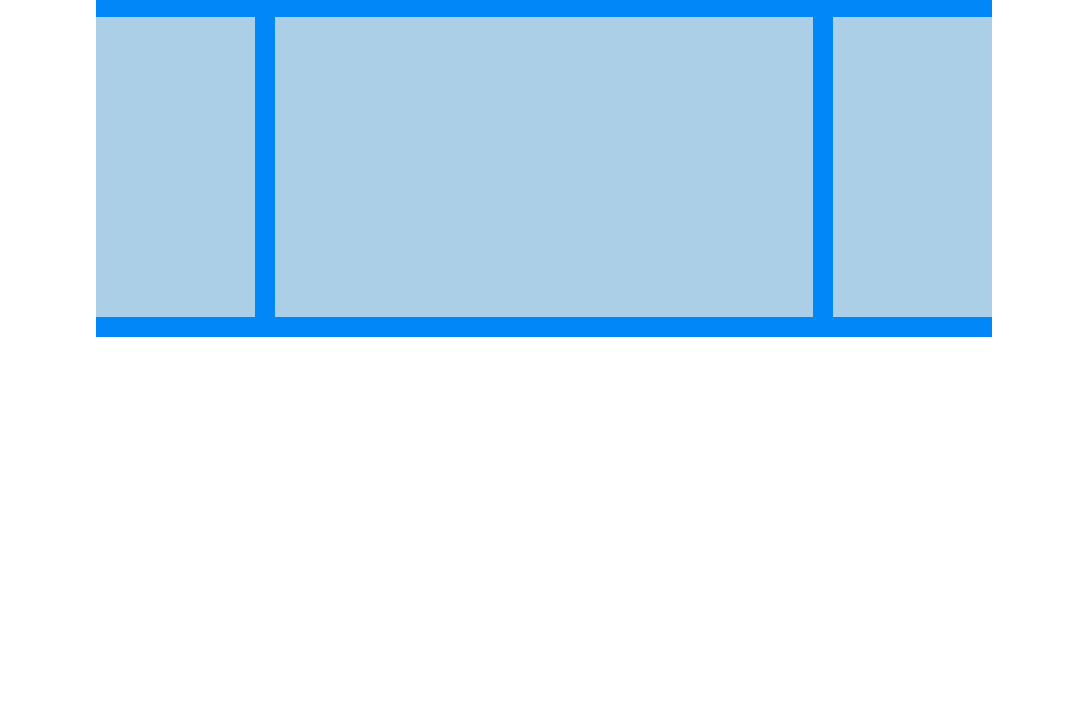
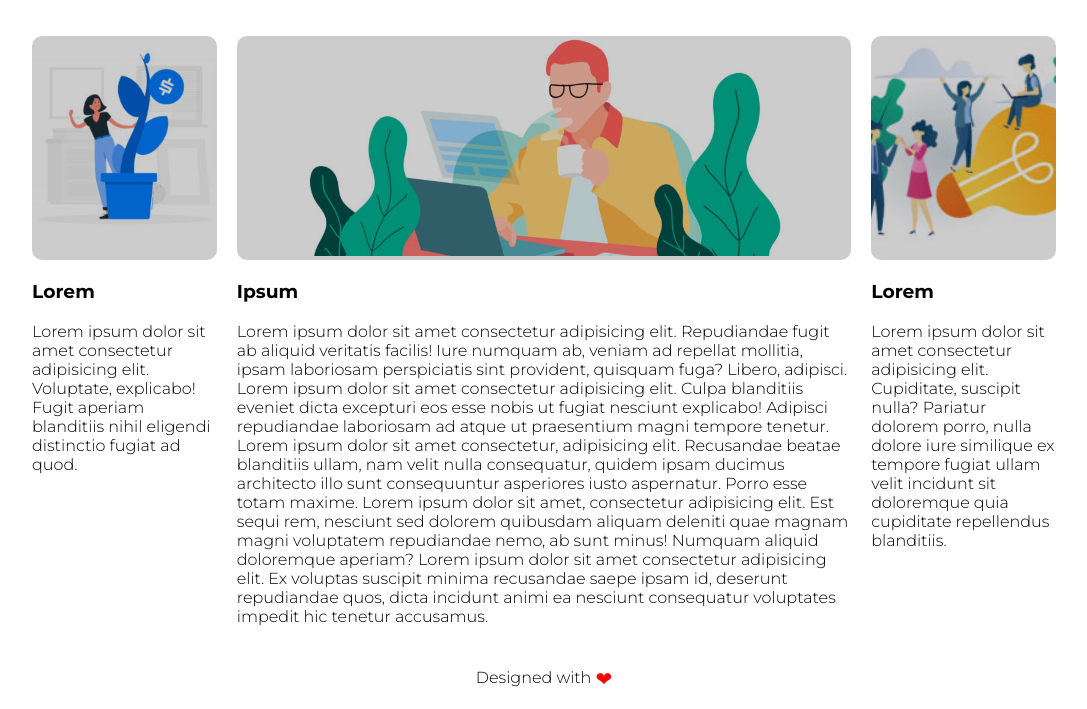
Before and after one commit to pietrospitella/htmlcss-wp, a plain HTML site: page index.html in a window 1280 px wide. Shown: the part 654-1363 px from the top of the page, without its empty margins (96-1183 px from the left). Before the commit the page ends 1051 px from the top, so only its background shows below. Drawn offline with Linux system fonts and the light colour scheme.

Commit message:
main & footer completed

```diff
--- a/css/style.css
+++ b/css/style.css
@@ -11,7 +11,7 @@ body {
 }
 
 .container {
-    width: 70%;
+    width: 80%;
     margin: 0 auto;
 }
 
@@ -21,15 +21,10 @@ body {
     clear: both;
 }
 
-header {
-    /* background-color: #E579E6; */
-}
-
-
-
 footer {
     height: 50px;
-    /* background-color: #8801FE; */
+    margin-top: 20px;
+    text-align: center;
 }
 
 /* / common */
@@ -37,7 +32,6 @@ footer {
 /* header */
 
 .menu {
-    /* height: 70px; */
     margin-bottom: 10px;
 }
 
@@ -103,22 +97,43 @@ nav  li a {
 
 .layout-bottom {
     width: 100%;
-    background-color: #0287F8;
+    height: 700px;
     margin: 20px 0 10px 0;
 }
 
+.images {
+    position: relative;
+    margin-bottom: 20px;
+}
 
+.images .overlay {
+    background-color: rgba(0, 0, 0, 0.2);
+    position: absolute;
+    top: 0;
+    right: 0;
+    bottom: 0;
+    left: 0;
+    border-radius: 10px;
+}
 
-.head {
-    background-color: #ABCFE7;
+.head p, {
+    color: #858585;
+}
+
+.column img , .center img {
+    width: 100%;
+    height: 220px;
+    object-fit: cover;
+    border-radius: 10px;
 }
 
 .column, .center {
+    float: left;
     height: 300px;
-    float: left;
-    background-color: #ABCFE7;
     margin: 20px 0;
+    position: relative;
 }
+
 
 .column.left, .column.right{
     width: calc((100% / 5) - 20px);
@@ -134,15 +149,11 @@ nav  li a {
 
 /* footer */
 
-
+footer span {
+    color: red;
+    font-size: 20px;
+    line-height: 40px;
+    vertical-align: middle;
+}
 
 /* / footer */
-
-
-/* debug */
-
-/* .debug {
-    border: 1px solid black;
-} */
-
-/* / debug */
--- a/index.html
+++ b/index.html
@@ -10,7 +10,8 @@
     <title>Struttura Wordpress</title>
 </head>
 <body>
-    <div class="container debug">
+    <div class="container">
+        <!-- header -->
         <header>
             <div class="menu">
                 <div id="logo">
@@ -27,9 +28,9 @@
                     </ul>
                 </nav>
             </div>
-
-
         </header>
+        <!-- / header -->
+        <!-- main -->
         <main>
             <div class="layout-top">
                 <div class="overlay"></div>
@@ -45,15 +46,45 @@
                 <div class="head">
                     <h1>Leadership</h1>
                     <p>Fertenum urna a libero tempus</p>
+                    <br>
                 </div>
                 <div class="column left">
-
+                    <div class="images">
+                        <div class="overlay"></div>
+                        <img src="img/img-1.jpg" alt="">
+                    </div>
+                    <h3>Lorem</h3>
+                    <br>
+                    <p>Lorem ipsum dolor sit amet consectetur adipisicing elit. Voluptate, explicabo! Fugit aperiam blanditiis nihil eligendi distinctio fugiat ad quod.</p>
                 </div>
-                <div class="center"></div>
-                <div class="column right"></div>
+                <div class="center">
+                    <div class="images">
+                        <div class="overlay"></div>
+                        <img src="img/banner-2.jpg" alt="">
+                    </div>
+                    <h3>Ipsum</h3>
+                    <br>
+                    <p>Lorem ipsum dolor sit amet consectetur adipisicing elit. Repudiandae fugit ab aliquid veritatis facilis! Iure numquam ab, veniam ad repellat mollitia, ipsam laboriosam perspiciatis sint provident, quisquam fuga? Libero, adipisci. Lorem ipsum dolor sit amet consectetur adipisicing elit. Culpa blanditiis eveniet dicta excepturi eos esse nobis ut fugiat nesciunt explicabo! Adipisci repudiandae laboriosam ad atque ut praesentium magni tempore tenetur. Lorem ipsum dolor sit amet consectetur, adipisicing elit. Recusandae beatae blanditiis ullam, nam velit nulla consequatur, quidem ipsam ducimus architecto illo sunt consequuntur asperiores iusto aspernatur. Porro esse totam maxime. Lorem ipsum dolor sit amet, consectetur adipisicing elit. Est sequi rem, nesciunt sed dolorem quibusdam aliquam deleniti quae magnam magni voluptatem repudiandae nemo, ab sunt minus! Numquam aliquid doloremque aperiam? Lorem ipsum dolor sit amet consectetur adipisicing elit. Ex voluptas suscipit minima recusandae saepe ipsam id, deserunt repudiandae quos, dicta incidunt animi ea nesciunt consequatur voluptates impedit hic tenetur accusamus.</p>
+                </div>
+                <div class="column right">
+                    <div class="images">
+                        <div class="overlay"></div>
+                        <img class"down-img" src="img/img-3.jpg" alt="">
+                    </div>
+                    <h3>Lorem</h3>
+                    <br>
+                    Lorem ipsum dolor sit amet consectetur adipisicing elit. Cupiditate, suscipit nulla? Pariatur dolorem porro, nulla dolore iure similique ex tempore fugiat ullam velit incidunt sit doloremque quia cupiditate repellendus blanditiis.
+                </div>
             </div>
         </main>
-        <footer></footer>
+        <!-- / main -->
+        <!-- footer -->
+        <footer>
+            <div>
+                Designed with <span>&#10084;</span>
+            </div>
+        </footer>
+        <!-- / footer -->
     </div>
 </body>
 </html>
```
